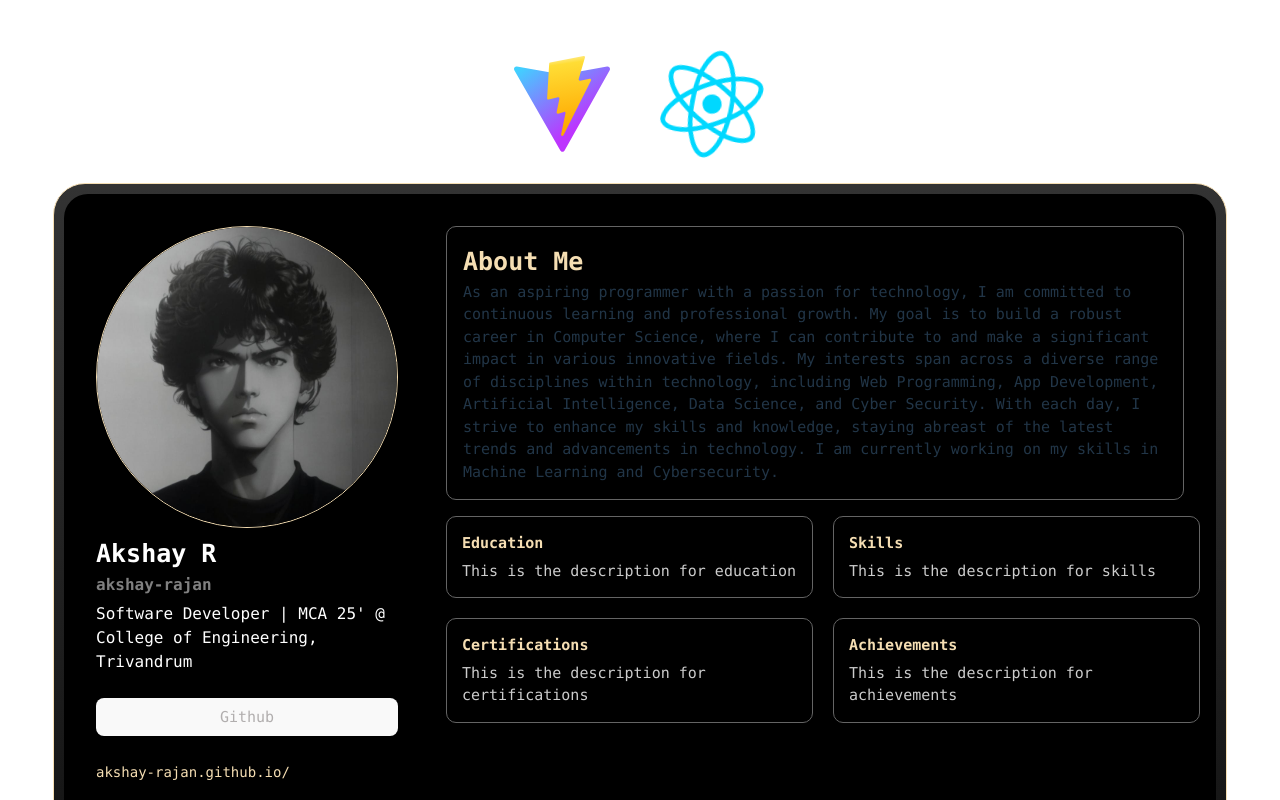
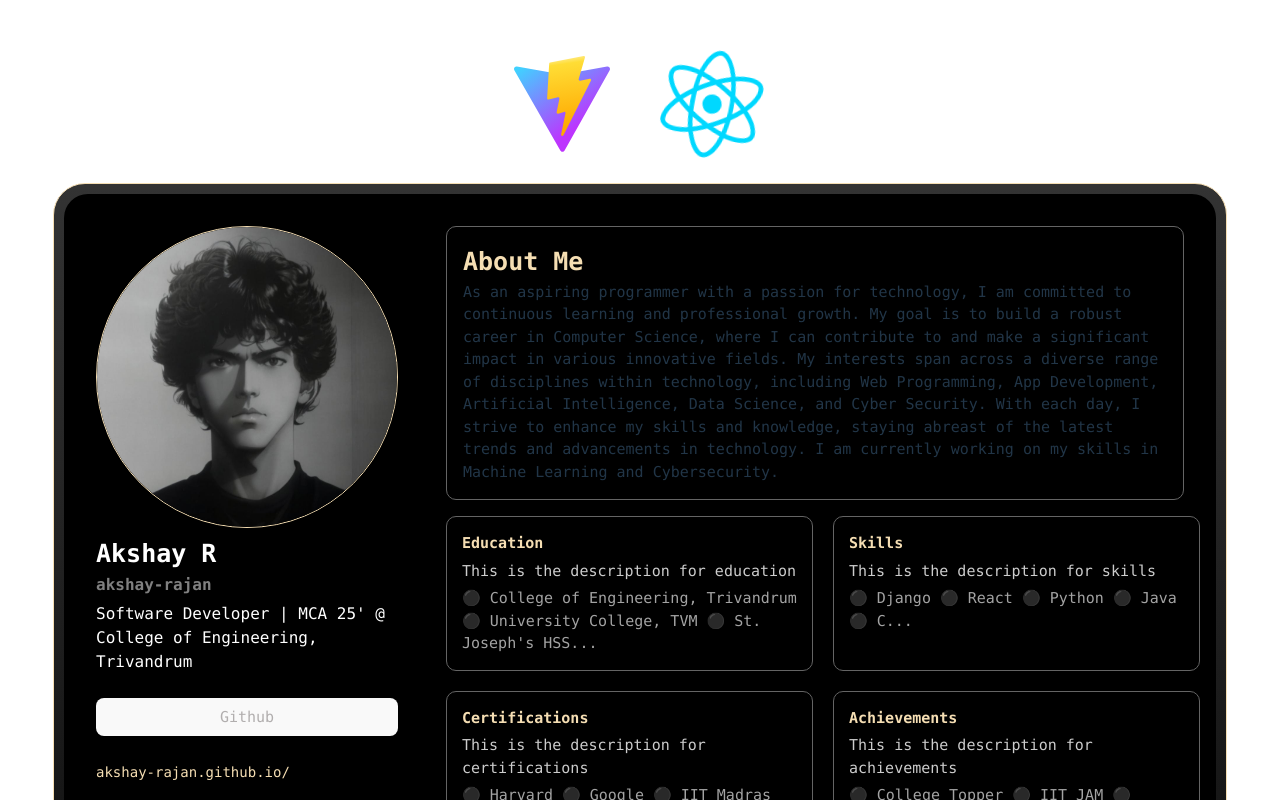
Before and after one commit to akshay-rajan/react-gh-pages, a React (Vite) app: page / in a window 1280 px wide. Shown: the top 800 px of the page. Built offline with nearby package versions, Linux system fonts and the light colour scheme.

Commit message:
Add bullets

```diff
--- a/src/components/AboutCard.jsx
+++ b/src/components/AboutCard.jsx
@@ -30,6 +30,21 @@ export default function AboutCard(props) {
     fontSize: '15px',
     marginTop: '5px',
     opacity: '0.8',
+  };
+  const points = {
+    font: `monospace`,
+    color: 'white',
+    fontSize: '15px',
+    marginTop: '5px',
+    opacity: '0.8',
+  };
+  const item = {
+    display: 'inline',
+    font: `monospace`,
+    color: 'white',
+    fontSize: '15px',
+    marginTop: '5px',
+    opacity: '0.8',
   }
 
   return (
@@ -39,6 +54,11 @@ export default function AboutCard(props) {
         <div style={desc}>
           {props.description}
         </div>
+        <div style={points}>
+          {props.points.map((point) => (
+            <li style={item}>⚫ {point} </li>
+          ))}
+        </div>
       </div>
     </>
   );
--- a/src/components/AboutCards.jsx
+++ b/src/components/AboutCards.jsx
@@ -7,6 +7,7 @@ export default function AboutCards() {
   const education = {
     title: "Education",
     description: "This is the description for education",
+    points: ["College of Engineering, Trivandrum", "University College, TVM", "St. Joseph's HSS..."],
     content: [
       {
         "degree": "Masters in Computer Applications",
@@ -32,6 +33,7 @@ export default function AboutCards() {
   const skills = {
     title: "Skills",
     description: "This is the description for skills",
+    points: ["Django", "React", "Python", "Java", "C..."],
     content: [
       {
         "skill": "Django",
@@ -87,6 +89,7 @@ export default function AboutCards() {
   // const experience = {
   //   title: "Experience",
   //   description: "This is the description for experience",
+  //   points: ["Solana", "Internet Computer", "Rust", "TypeScript..."],
   //   content: [
   //     {
   //       "job": "Software Developer Intern",
@@ -100,6 +103,7 @@ export default function AboutCards() {
   const certifications = {
     title: "Certifications",
     description: "This is the description for certifications",
+    points: ["Harvard", "Google", "IIT Madras", "ACM..."],
     content: [
       {
         "certification": "Full Stack Web Development",
@@ -122,6 +126,7 @@ export default function AboutCards() {
   const achievements = {
     title: "Achievements",
     description: "This is the description for achievements",
+    points: ["College Topper", "IIT JAM", "Kerala MCA Entrance..."],
     content: [
       {
         "achievement": "College Topper",
```
